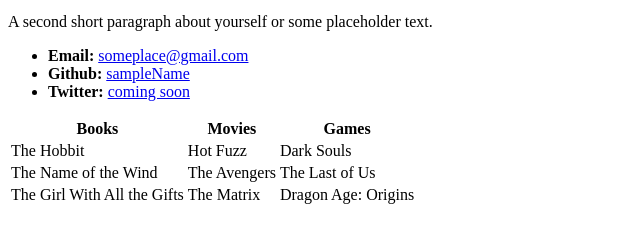
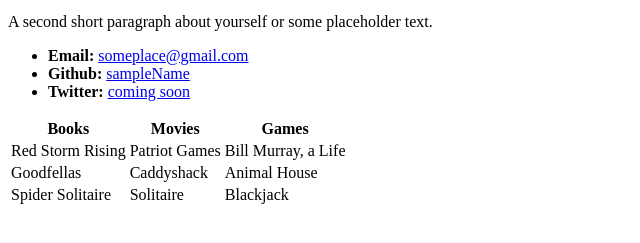
Before and after one commit to JREwan/JREwan.github.io, a plain HTML site: page index.html in a window 1280 px wide. Shown: the part 421-664 px from the top of the page, without its empty margins (0-640 px from the left). Drawn offline with Linux system fonts and the light colour scheme.

Commit message:
updated index

```diff
--- a/index.html
+++ b/index.html
@@ -29,19 +29,19 @@
       <th>Games</th>
     </tr>
     <tr>
-      <td>The Hobbit</td>
-      <td>Hot Fuzz</td>
-      <td>Dark Souls</td>
+      <td>Red Storm Rising</td>
+      <td>Patriot Games</td>
+      <td>Bill Murray, a Life</td>
     </tr>
     <tr>
-      <td>The Name of the Wind</td>
-      <td>The Avengers</td>
-      <td>The Last of Us</td>
+      <td>Goodfellas</td>
+      <td>Caddyshack</td>
+      <td>Animal House</td>
     </tr>
     <tr>
-      <td>The Girl With All the Gifts</td>
-      <td>The Matrix</td>
-      <td>Dragon Age: Origins</td>
+      <td>Spider Solitaire</td>
+      <td>Solitaire</td>
+      <td>Blackjack</td>
     </tr>
   </table>
 
```
